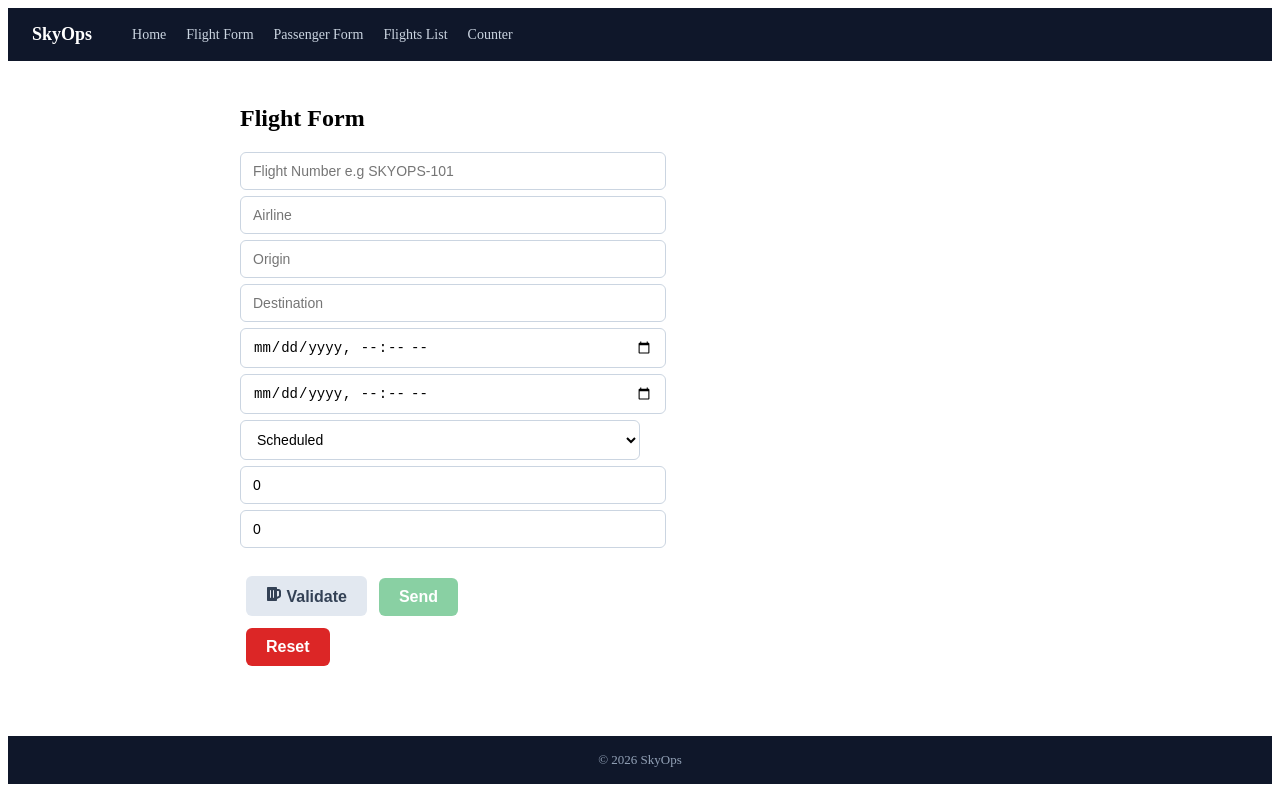
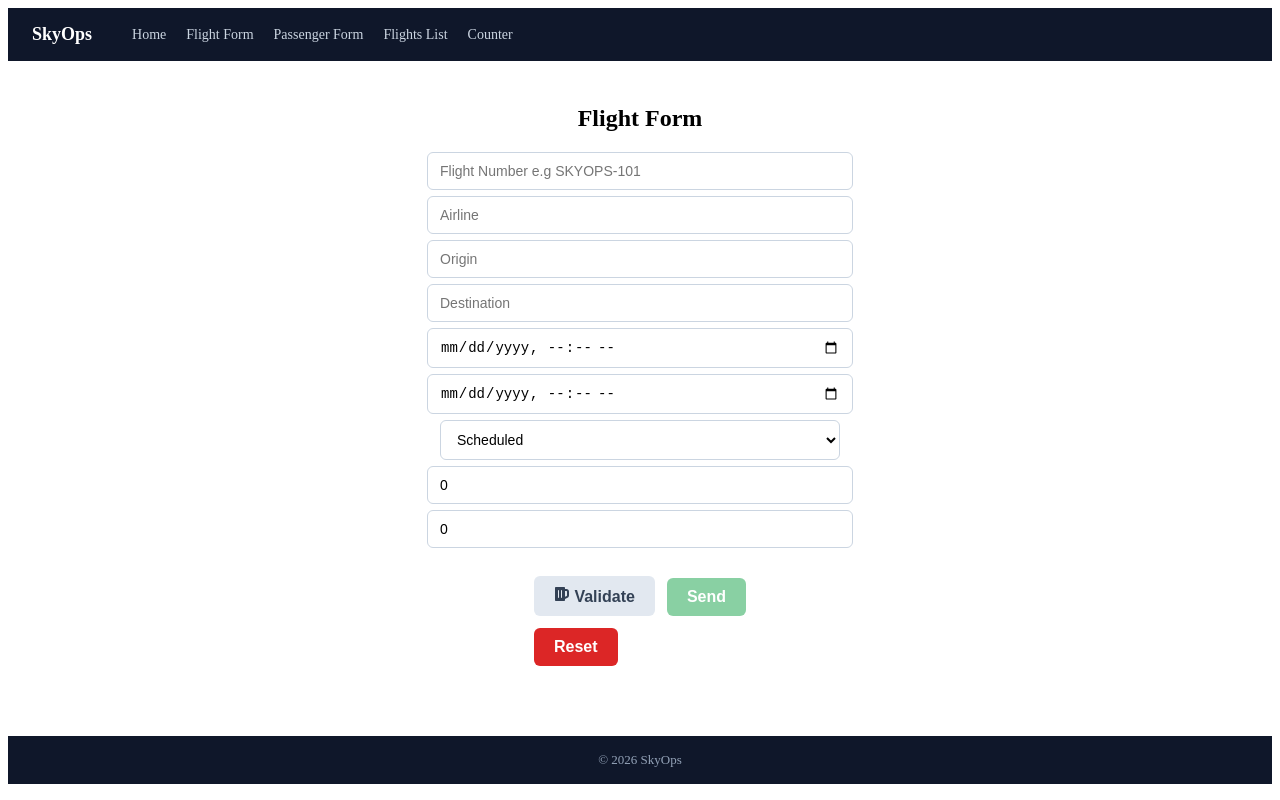
Before and after one commit to Adam-hash-a11y/skyops-forms, a React (Vite) app: page /flight in a window 1280 px wide. Built offline with nearby package versions, Linux system fonts and the light colour scheme.

Commit message:
style: update flight form layout

```diff
--- a/src/components/flightForm/FlightForm.tsx
+++ b/src/components/flightForm/FlightForm.tsx
@@ -11,6 +11,10 @@ import { RESET, SET_ERROR, SET_FIELD, SUBMIT } from "./action";
 
 const FormWrapper = styled.div`
   max-width: 400px;
+  margin: 0 auto;
+  display: flex;
+  flex-direction: column;
+  align-items: center;
 `;
 
 const Title = styled.h2`
@@ -37,7 +41,6 @@ export const FlightForm = () => {
       // throw new Error("Something went wrong!");
       dispatch({ type: SUBMIT });
       toast.success("🦄 Flight  Added", {
-        style: { backgroundColor: "#4CAF50", color: "#fff" },
         position: "top-right",
         autoClose: 5000,
         hideProgressBar: false,
```
